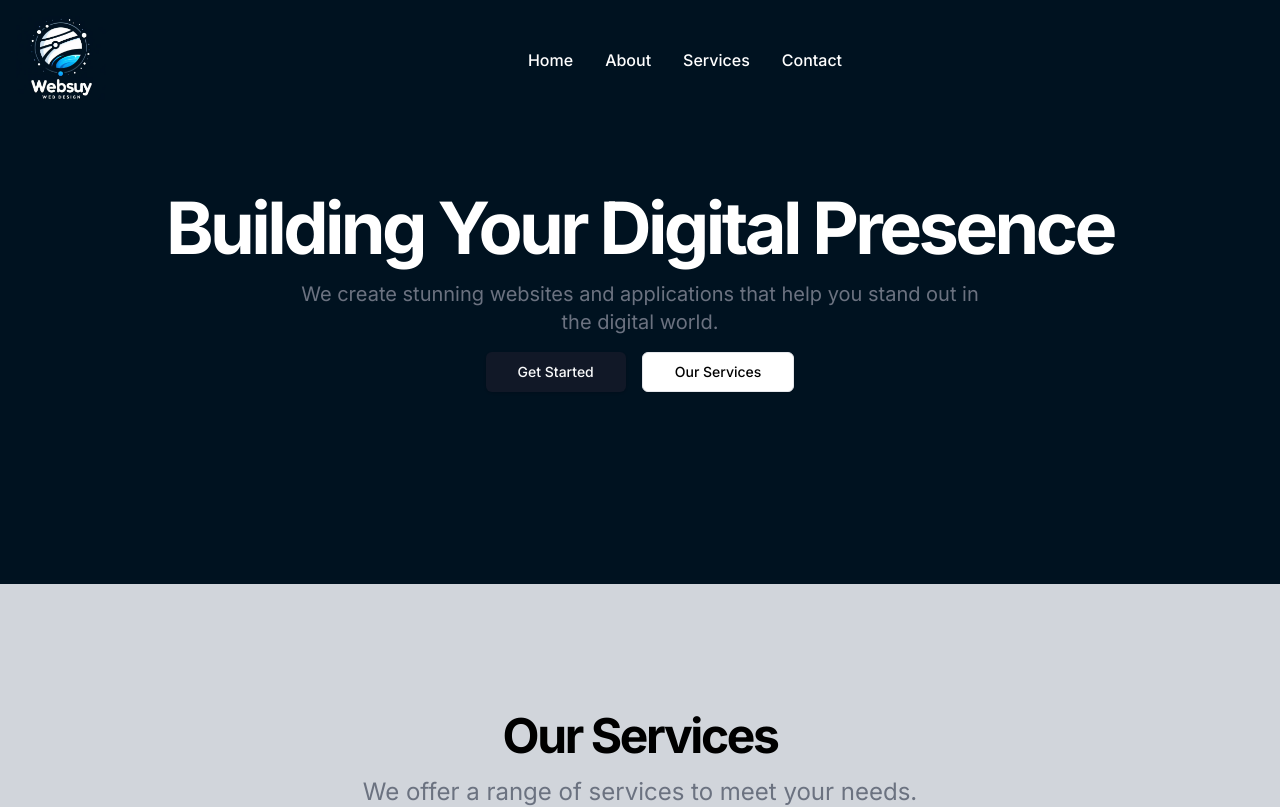
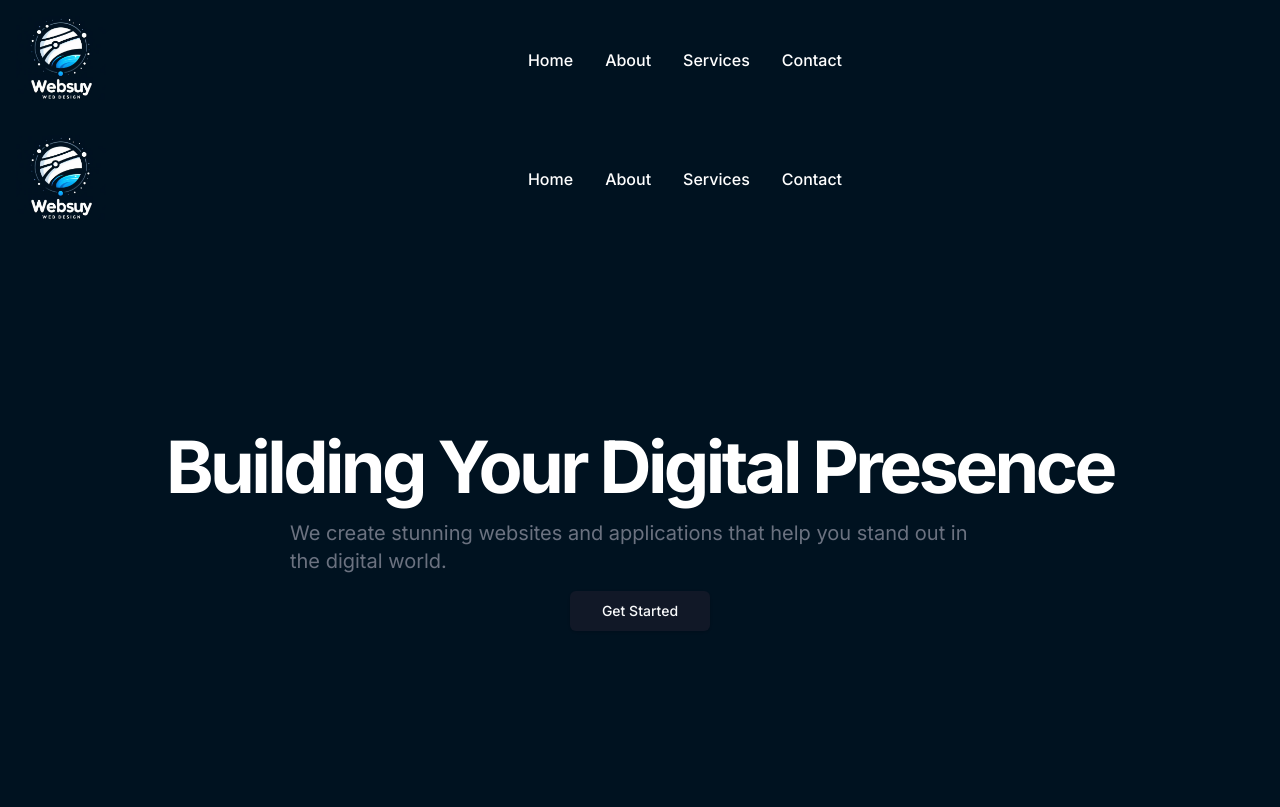
Before and after one commit to lucascastro29/Webs_uy, a Next.js app: page /home in a window 1280 px wide. Shown: the top 807 px of the page. Built offline with nearby package versions, Linux system fonts and the light colour scheme.

Commit message:
9/2/2024

```diff
--- a/app/ui/Components/Landing.tsx
+++ b/app/ui/Components/Landing.tsx
@@ -10,7 +10,7 @@ export default function Page() {
     >
       <div className="px-4 md:px-6">
         {/*<div className={styles.circles}></div>*/}
-        <div className="flex flex-col items-center space-y-4 text-center ">
+        <div className="flex flex-col items-center space-y-4 text-left ">
           <div className="space-y-4">
             <h1 className="text-4xl font-bold tracking-tighter sm:text-5xl md:text-6xl lg:text-7xl text-white ">
               Building Your Digital Presence
@@ -27,12 +27,7 @@ export default function Page() {
             >
               Get Started
             </Link>
-            <Link
-              className="inline-flex h-10 items-center justify-center rounded-md border border-gray-200 bg-white px-8 text-sm font-medium shadow-sm transition-colors hover:bg-gray-100 hover:text-gray-900 focus-visible:outline-none focus-visible:ring-1 focus-visible:ring-gray-950 disabled:pointer-events-none disabled:opacity-50 dark:border-gray-800 dark:bg-gray-950 dark:hover:bg-gray-800 dark:hover:text-gray-50 dark:focus-visible:ring-gray-300"
-              href="#"
-            >
-              Our Services
-            </Link>
+
           </div>
         </div>
       </div>
--- a/app/ui/layout/NavBar.tsx
+++ b/app/ui/layout/NavBar.tsx
@@ -15,7 +15,7 @@ export default function Page() {
 
   return (
     <nav
-      className={`bg-white border-gray-200 dark:bg-gray-900 fixed w-full `}
+      className={`bg-white border-gray-200 dark:bg-gray-900 w-full `}
       style={{ backgroundColor: "#001220" }}
       id="Home"
     >
```
